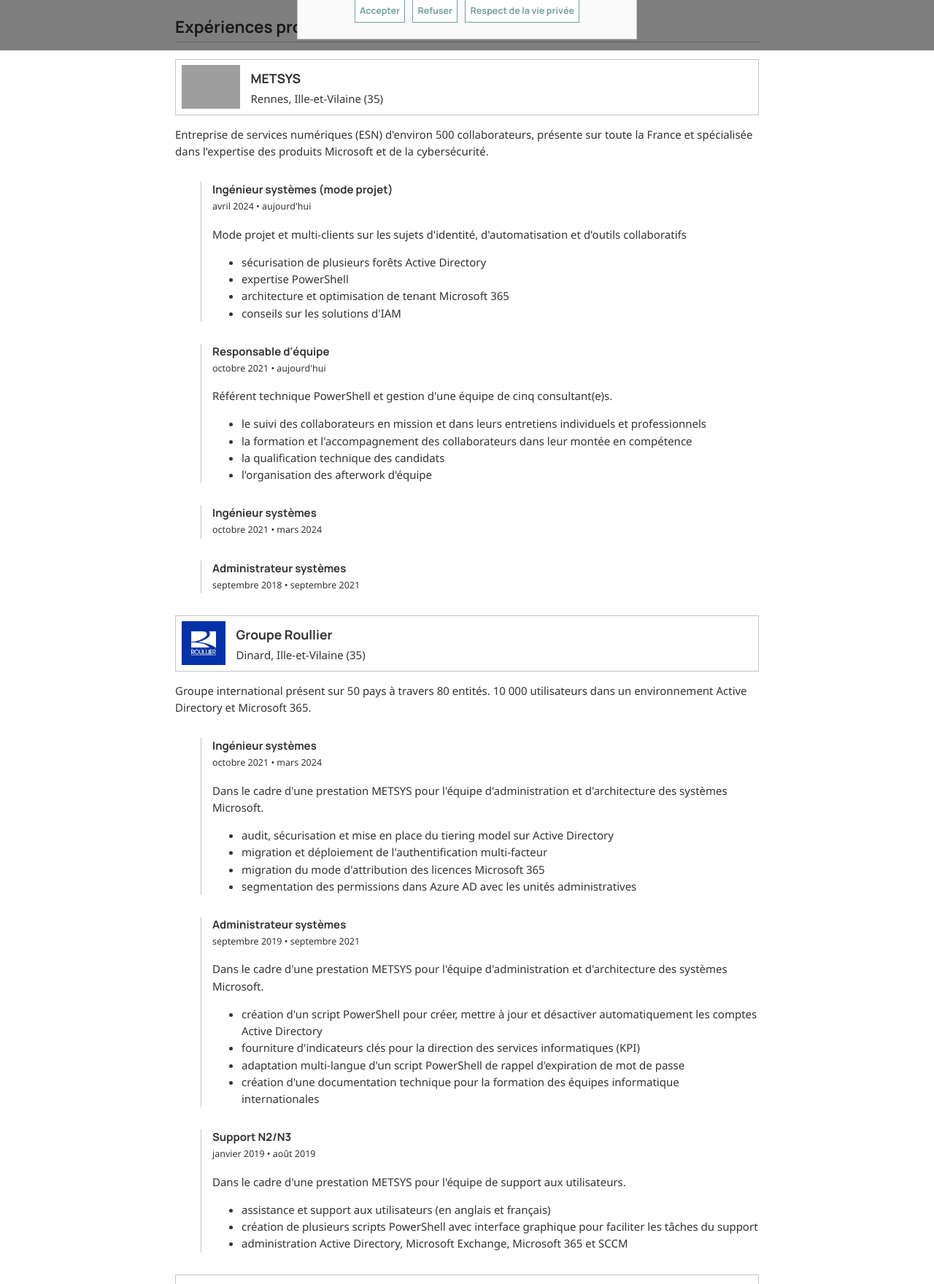
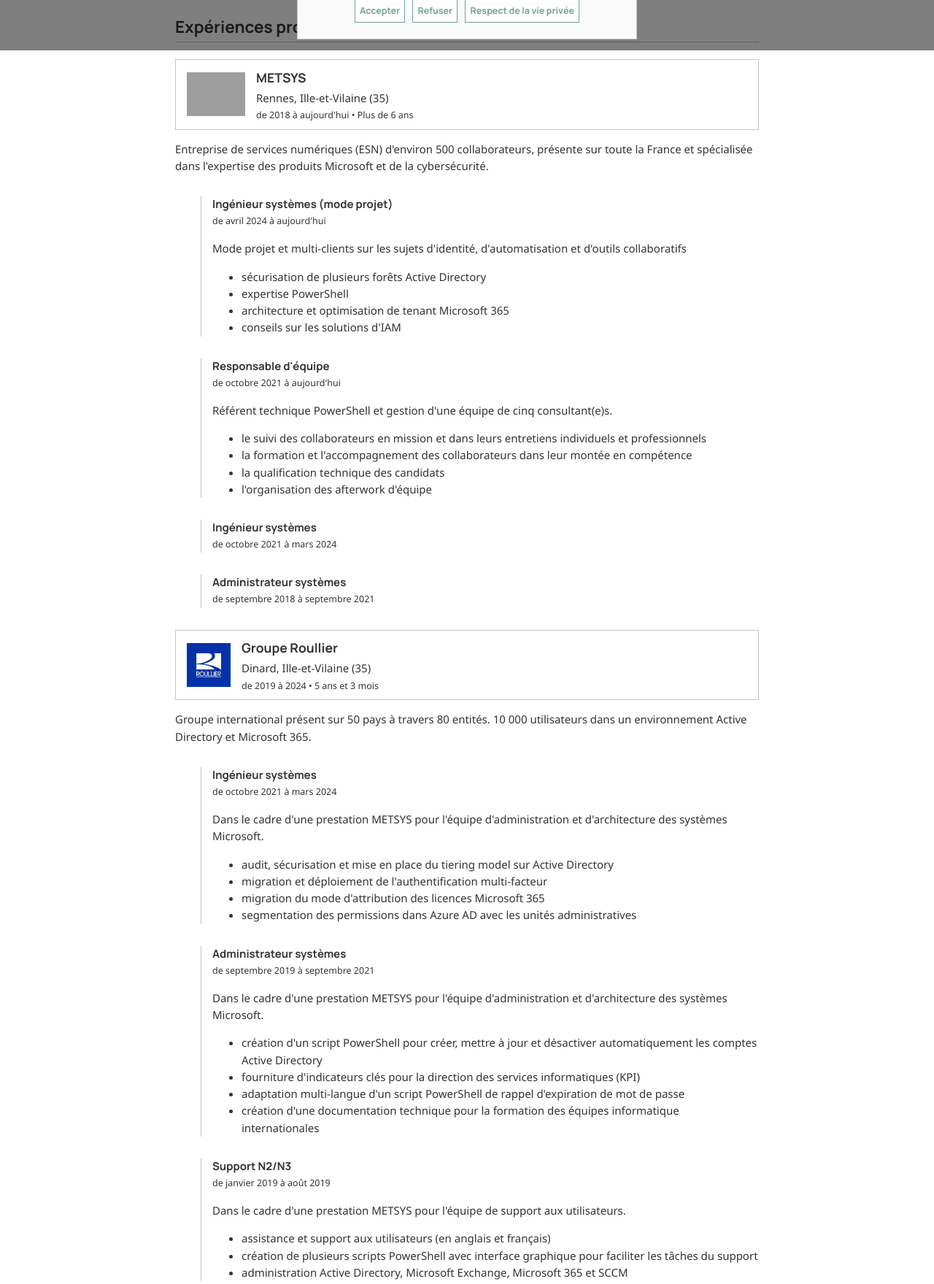
Before and after one commit to leobouard/leobouard.github.io, a Jekyll site: the page built from _pages/cv.html, in a window 1280 px wide, cut to the strip 831-2590 px from the top of the page. Shown: the whole strip at 73% size. Built offline with Jekyll 4.4.1, drawn with Linux system fonts in a browser that asks for light colours; nearby versions of some CDN libraries; some web fonts are replaced; some of the changed text lies outside the part shown; grey boxes are pictures that could not be loaded.

Commit message:
Ajout des dates de début et période pour les entreprises

```diff
--- a/_data/cv.json
+++ b/_data/cv.json
@@ -114,6 +114,9 @@
             "name":  "METSYS",
             "logo":  "/assets/images/metsys.jpg",
             "location":  "Rennes, Ille-et-Vilaine (35)",
+            "startDate":  "2018",
+            "endDate":  "aujourd'hui",
+            "duration":  "Plus de 6 ans",
             "summary":  "Entreprise de services numériques (ESN) d'environ 500 collaborateurs, présente sur toute la France et spécialisée dans l'expertise des produits Microsoft et de la cybersécurité.",
             "positions":  [
                 {
@@ -156,6 +159,9 @@
             "name":  "Groupe Roullier",
             "logo":  "/assets/images/groupe-roullier.jpg",
             "location":  "Dinard, Ille-et-Vilaine (35)",
+            "startDate":  "2019",
+            "endDate":  "2024",
+            "duration":  "5 ans et 3 mois",
             "summary":  "Groupe international présent sur 50 pays à travers 80 entités. 10 000 utilisateurs dans un environnement Active Directory et Microsoft 365.",
             "positions":  [
                 {
@@ -199,6 +205,9 @@
             "name":  "GEVES",
             "logo":  "/assets/images/geves.jpg",
             "location":  "Beaucouzé, Maine-et-Loire (49)",
+            "startDate":  "2017",
+            "endDate":  "2018",
+            "duration":  "1 an et 5 mois",
             "summary":  "Laboratoire d'analyse végétale présent sur six sites en France. Environ 600 utilisateurs dans un environnement Active Directory et Office 365.",
             "positions":  [
                 {
--- a/_pages/cv.html
+++ b/_pages/cv.html
@@ -78,6 +78,7 @@
       <div>
         <h3>{{ company.name }}</h3>
         <span>{{ company.location }}</span>
+        <small>de {{ company.startDate }} à {{ company.endDate }} • {{ company.duration }}</small>
       </div>
     </summary>
     <div>
@@ -87,7 +88,7 @@
     <details class="experience" open>
       <summary>
         <h4>{{ position.title }}</h4>
-        <small>{{ position.startDate }} • {{ position.endDate }}</small>
+        <small>de {{ position.startDate }} à {{ position.endDate }}</small>
       </summary>
       <p>{{ position.summary }}
       <ul>
@@ -109,7 +110,7 @@
     <div>
       <h3>{{ school.institution }}</h3>
       <span>{{ school.diploma }}</span><br>
-      <small>{{ school.startDate }} - {{ school.endDate }}</small>
+      <small>{{ school.startDate }} à {{ school.endDate }}</small>
     </div>
   </div>
   {% endfor %}
--- a/assets/css/cv.scss
+++ b/assets/css/cv.scss
@@ -20,7 +20,7 @@
 
 .enterprise img {
     height: 4em;
-    margin: 0 1em 0 0;
+    margin: 0 1em 0 0.5em;
 }
 
 .enterprise small {
```
